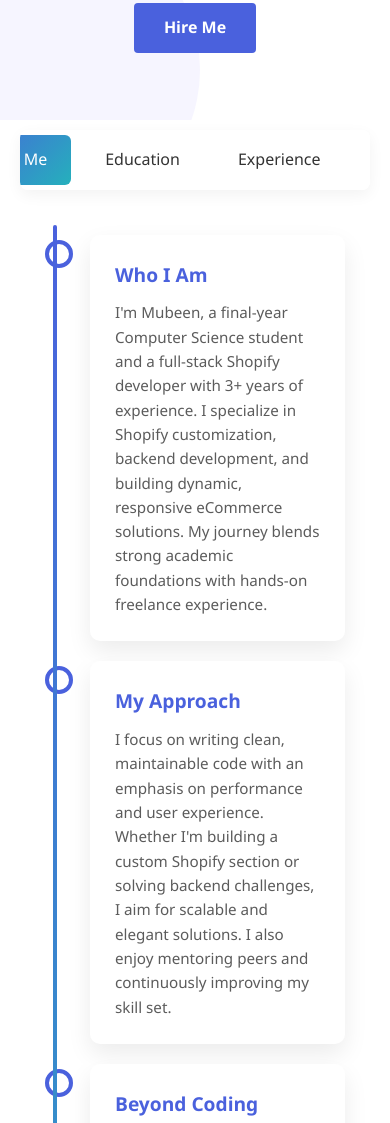
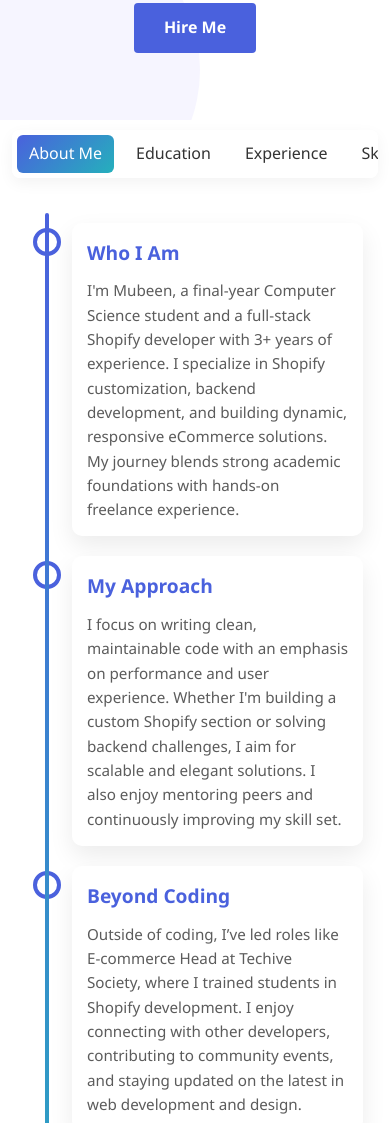
Before and after one commit to M-Mubeen37/new-portfolio, a plain HTML site: page index.html in a window 390 px wide. Shown: the part 774-1897 px from the top of the page. Drawn offline with nearby package versions, Linux system fonts and the light colour scheme.

Commit message:
new chnagess

```diff
--- a/style.css
+++ b/style.css
@@ -2034,14 +2034,25 @@ color: white;
 
             .timeline-item {
                 width: 100%;
-                padding-left: 70px;
-                padding-right: 25px;
+                padding-left: 60px;
+                padding-right: 15px;
             }
 
             .timeline-item::after {
-                left: 25px;
+                left: 21px;
             }
-
+            .timeline-content{
+                padding: 15px !important;
+            }
+            .oc-stat-card{
+                padding:
+35px 20px !important;
+  width: 155px !important;
+            }
+
+            .testimonial-right .flickity-viewport{
+                height: 250px !important;
+            }
             .right {
                 left: 0;
             }
@@ -2073,8 +2084,15 @@ color: white;
             }
 
             .tabs {
-                justify-content: center;
-                margin: 0 auto;
+                justify-content: start;
+                margin: 0 !important;
+            }
+            .tab{
+                padding: 6px 12px !important;
+
+            }
+            .timeline-section{
+                padding: 0 12px !important;
             }
         }
 
```
